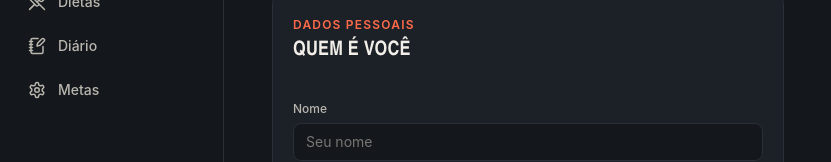
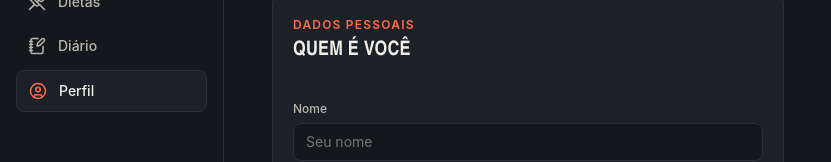
Before and after one commit to telesouttax/fitapp, a Next.js app: page /perfil in a window 1280 px wide. Shown: the part 198-360 px from the top of the page, without its empty margins (0-831 px from the left). Built offline with nearby package versions, Linux system fonts and the light colour scheme.

Commit message:
Update Nav.tsx

```diff
--- a/components/Nav.tsx
+++ b/components/Nav.tsx
@@ -2,14 +2,14 @@
 
 import Link from "next/link";
 import { usePathname } from "next/navigation";
-import { Dumbbell, UtensilsCrossed, NotebookPen, Settings, Gauge } from "lucide-react";
+import { Dumbbell, UtensilsCrossed, NotebookPen, UserCircle, Gauge } from "lucide-react";
 
 const items = [
   { href: "/", label: "Painel", icon: Gauge },
   { href: "/treinos", label: "Treinos", icon: Dumbbell },
   { href: "/dietas", label: "Dietas", icon: UtensilsCrossed },
   { href: "/diario", label: "Diário", icon: NotebookPen },
-  { href: "/configuracoes", label: "Metas", icon: Settings },
+  { href: "/perfil", label: "Perfil", icon: UserCircle },
 ];
 
 export function Nav() {
```
